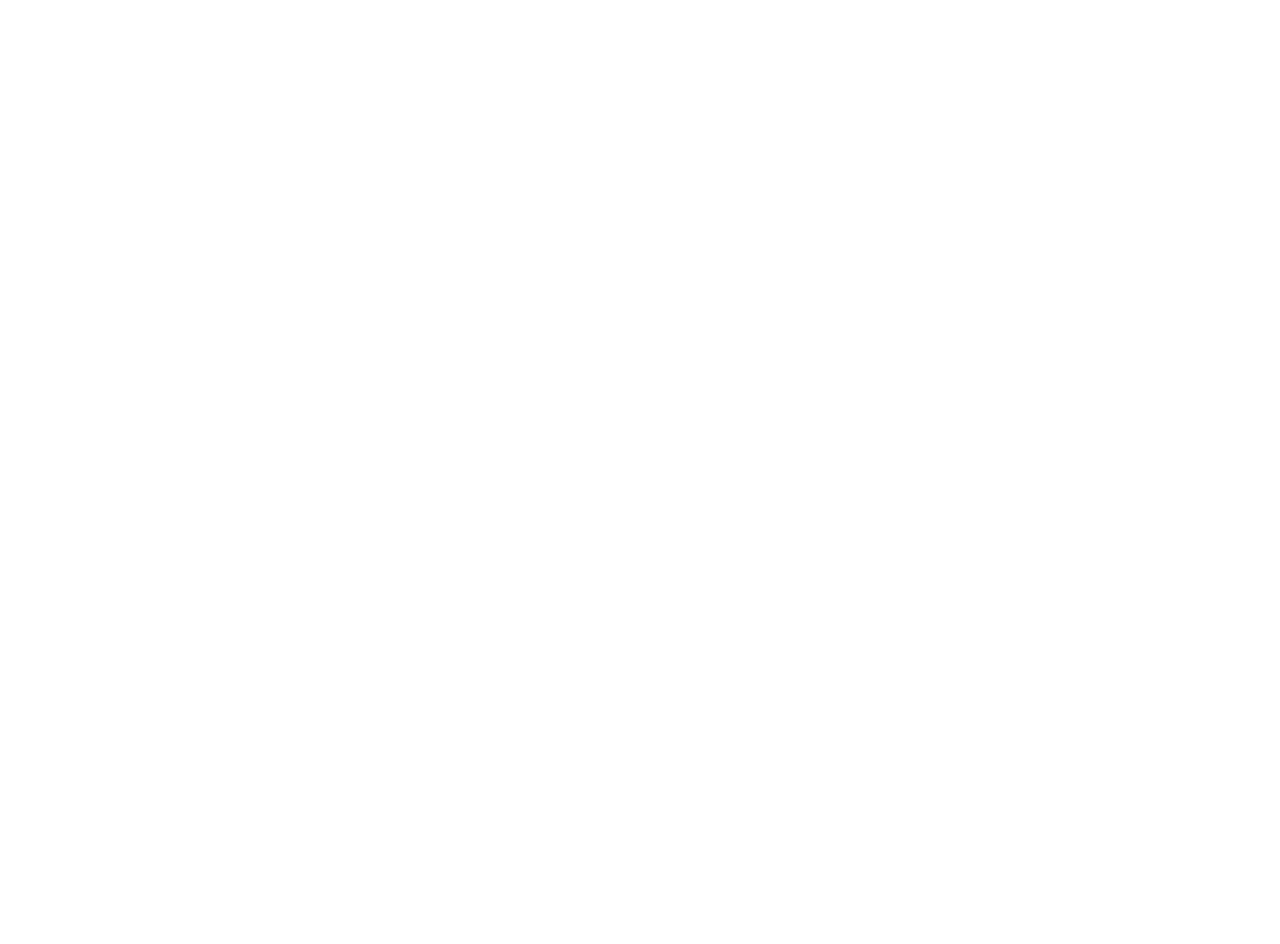
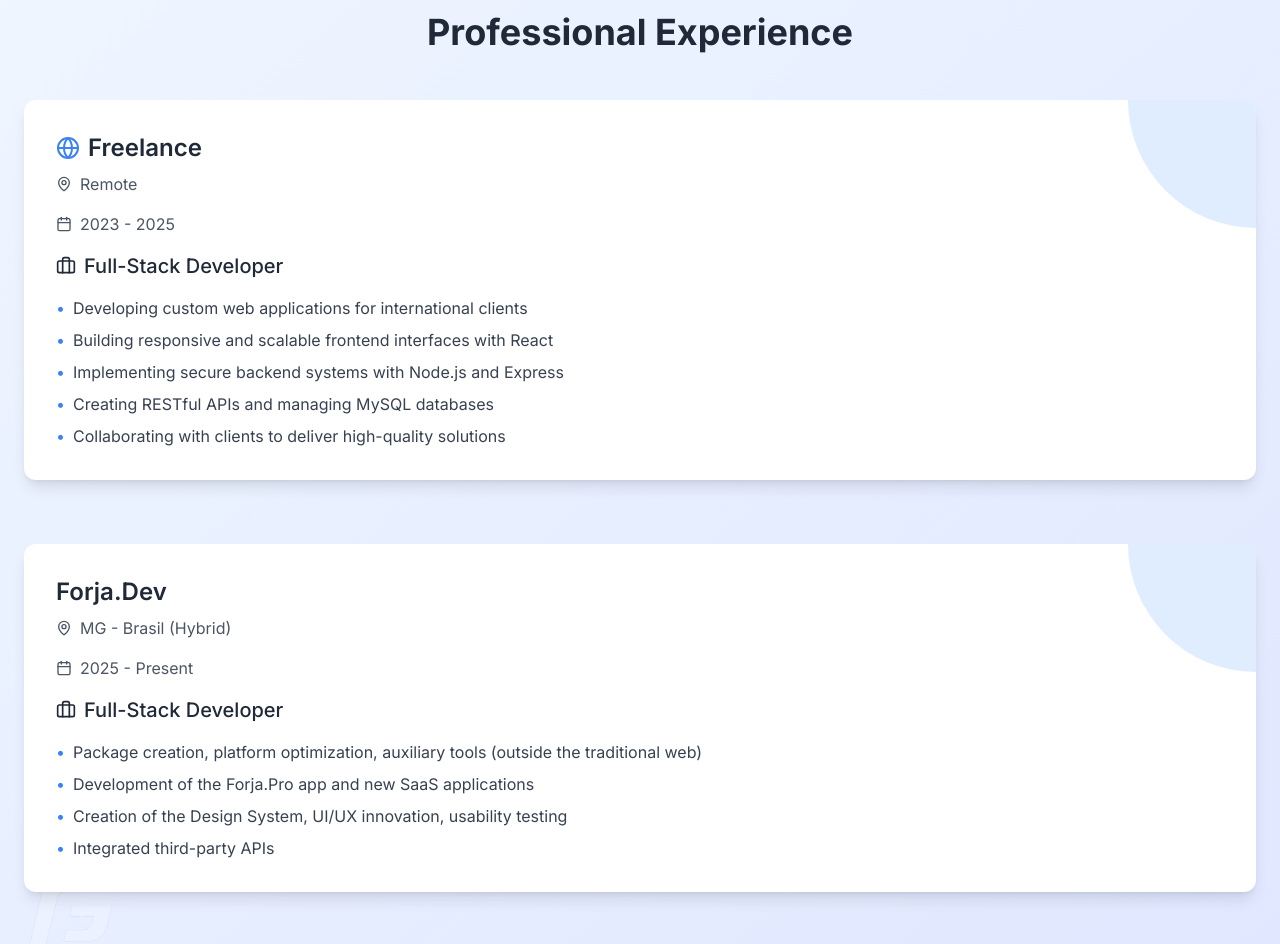
Before and after one commit to Faccin27/Portfolio-4.0, a Next.js app: page / in a window 1280 px wide. Shown: the part 1460-2404 px from the top of the page. Before the commit the page ends 1392 px from the top, so only its background shows below. Built offline with nearby package versions, Linux system fonts and the light colour scheme.

Commit message:
feat: created experience component

```diff
--- /dev/null
+++ b/src/app/components/AnimatedSectionHeader.tsx
@@ -0,0 +1,21 @@
+"use client"
+
+import { motion } from "framer-motion"
+
+interface AnimatedSectionHeaderProps {
+  title: string
+}
+
+export default function AnimatedSectionHeader({ title }: AnimatedSectionHeaderProps) {
+  return (
+    <motion.h2
+      className="text-4xl font-bold mb-12 text-center dark:text-white"
+      initial={{ opacity: 0, y: 20 }}
+      whileInView={{ opacity: 1, y: 0 }}
+      viewport={{ once: true }}
+      transition={{ duration: 0.5 }}
+    >
+      {title}
+    </motion.h2>
+  )
+}
--- /dev/null
+++ b/src/app/components/Experience.tsx
@@ -0,0 +1,104 @@
+"use client";
+
+import { Briefcase, Calendar, MapPin, Globe } from "lucide-react";
+import Image from "next/image";
+import { motion } from "framer-motion";
+import AnimatedSectionHeader from "./AnimatedSectionHeader";
+import Logo from '@/assets/logo2.png'
+
+export default function Experience() {
+  const experiences = [
+    {
+      company: "Freelance",
+      location: "Remote",
+      period: "2023 - 2025",
+      role: "Full-Stack Developer",
+      responsibilities: [
+        "Developing custom web applications for international clients",
+        "Building responsive and scalable frontend interfaces with React",
+        "Implementing secure backend systems with Node.js and Express",
+        "Creating RESTful APIs and managing MySQL databases",
+        "Collaborating with clients to deliver high-quality solutions",
+      ],
+    },
+    {
+      company: "Forja.Dev",
+      location: "MG - Brasil (Hybrid)",
+      period: "2025 - Present",
+      role: "Full-Stack Developer",
+      responsibilities: [
+        "Package creation, platform optimization, auxiliary tools (outside the traditional web)",
+        "Development of the Forja.Pro app and new SaaS applications",
+        "Creation of the Design System, UI/UX innovation, usability testing",
+        "Integrated third-party APIs",
+      ],
+    },
+  ];
+
+  return (
+    <section
+      id="experience"
+      className="py-20 bg-gradient-to-br from-blue-50 to-indigo-100 dark:from-gray-900 dark:to-indigo-900 transition-colors duration-300 overflow-hidden relative"
+    >
+      <div className="container mx-auto px-6 relative z-10">
+        <AnimatedSectionHeader title="Professional Experience" />
+        <div className="space-y-16">
+          {experiences.map((exp, index) => (
+            <motion.div
+              key={index}
+              initial={{ opacity: 0, y: 50 }}
+              whileInView={{ opacity: 1, y: 0 }}
+              viewport={{ once: true }}
+              transition={{ duration: 0.5, delay: index * 0.2 }}
+              className="bg-white dark:bg-gray-800 p-8 rounded-xl shadow-lg transition-all duration-300 hover:shadow-2xl relative overflow-hidden group"
+            >
+              <div
+                className="absolute top-0 right-0 w-32 h-32 bg-blue-200 dark:bg-blue-700 rounded-bl-full z-0 opacity-50
+                transition-transform duration-300 group-hover:scale-110"
+              ></div>
+              <div className="relative z-10">
+                <h3 className="text-2xl font-semibold mb-2 dark:text-white flex items-center">
+                  {exp.company === "Freelance" ? (
+                    <Globe className="w-6 h-6 mr-2 text-blue-500" />
+                  ) : null}
+                  {exp.company}
+                </h3>
+                <p className="text-gray-600 dark:text-gray-300 mb-4 flex items-center">
+                  <MapPin className="w-4 h-4 mr-2" />
+                  {exp.location}
+                </p>
+                <p className="text-gray-600 dark:text-gray-300 mb-4 flex items-center">
+                  <Calendar className="w-4 h-4 mr-2" />
+                  {exp.period}
+                </p>
+                <p className="text-xl font-medium mb-4 dark:text-gray-200 flex items-center">
+                  <Briefcase className="w-5 h-5 mr-2" />
+                  {exp.role}
+                </p>
+                <ul className="list-none space-y-2">
+                  {exp.responsibilities.map((resp, idx) => (
+                    <li
+                      key={idx}
+                      className="text-gray-700 dark:text-gray-300 flex items-start"
+                    >
+                      <span className="text-blue-500 mr-2">•</span>
+                      {resp}
+                    </li>
+                  ))}
+                </ul>
+              </div>
+            </motion.div>
+          ))}
+        </div>
+      </div>
+      <div className="absolute bottom-0 left-0 w-64 h-64 -mb-32 -ml-12 opacity-20">
+        <Image
+          src={Logo}
+          alt="Decorative logo"
+          width={256}
+          height={256}
+        />
+      </div>
+    </section>
+  );
+}
--- a/src/app/page.tsx
+++ b/src/app/page.tsx
@@ -2,6 +2,7 @@
 import FloatingNav from "./components/floating-nav"
 import Hero from "./components/Hero"
 import About from "./components/About"
+import Experience from "./components/Experience"
 
 export default function Home() {
   return (
@@ -9,6 +10,7 @@
       <FloatingNav />
       <Hero />
       <About />
+      <Experience />
     </main>
   )
 }
```
